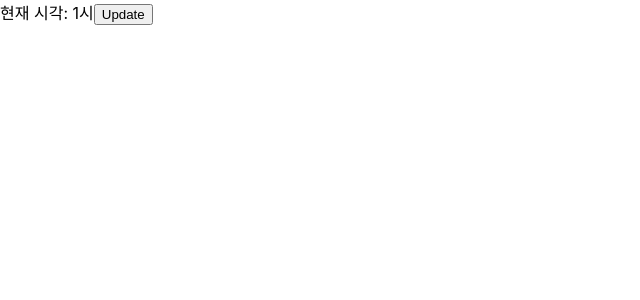
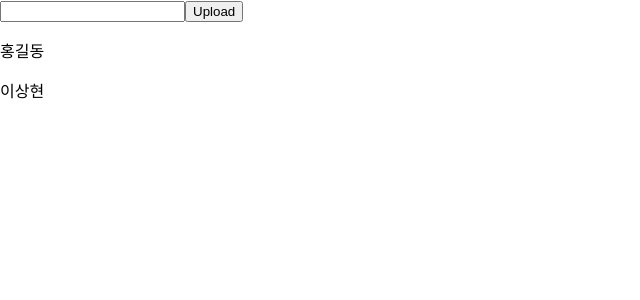
Before and after one commit to shlee1027/react-hook, a React (Create React App) app: page / in a window 1280 px wide. Shown: the top 300 px of the page, without its empty margins (0-640 px from the left). Built offline with nearby package versions, Linux system fonts and the light colour scheme.

Commit message:
useState에 map함수 써서 이름 계속 추가해보는 코드 짜봤음

```diff
--- a/src/App.js
+++ b/src/App.js
@@ -1,26 +1,33 @@
 import React, { useState } from "react";
 
+const heavyWork = () => {
+  console.log("엄청 무거운 작업!!!");
+  return ["홍길동", "이상현"];
+};
+
 function App() {
-  const [time, setTime] = useState(1);
+  const [names, setNames] = useState(() => {
+    return heavyWork();
+  });
+  const [input, setInput] = useState("");
+  const handleInputChange = (e) => {
+    setInput(e.target.value);
+  };
 
-  const handleClick = () => {
-    let newTime;
-    if (time >= 12) {
-      newTime = 1;
-    } else {
-      newTime = time + 1;
-    }
-    setTime(newTime);
+  const handleUpload = () => {
+    setNames((prevState) => {
+      console.log("이전 state: ", prevState);
+      return [input, ...prevState];
+    });
   };
-  // 시계를 만들어봤음
-  // 12시 넘어가면 다시 1시부터 시작하도록 if문을 작성했음
-
-  console.log("업데이트!!");
 
   return (
     <div>
-      <span>현재 시각: {time}시</span>
-      <button onClick={handleClick}>Update</button>
+      <input type="text" value={input} onChange={handleInputChange} />
+      <button onClick={handleUpload}>Upload</button>
+      {names.map((name, idx) => {
+        return <p key={idx}>{name}</p>;
+      })}
     </div>
   );
 }
```
